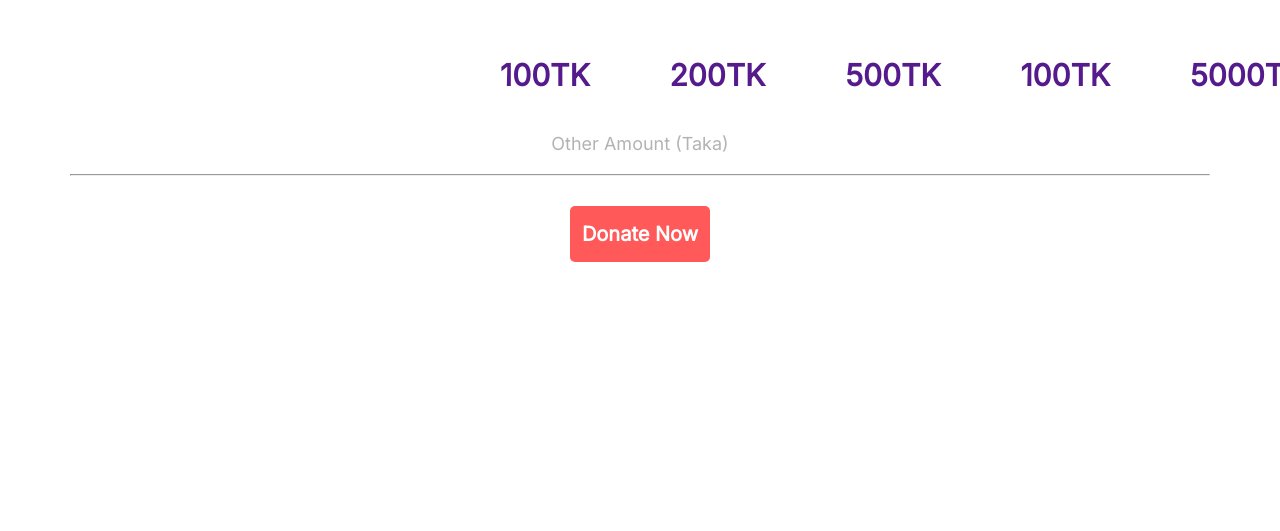
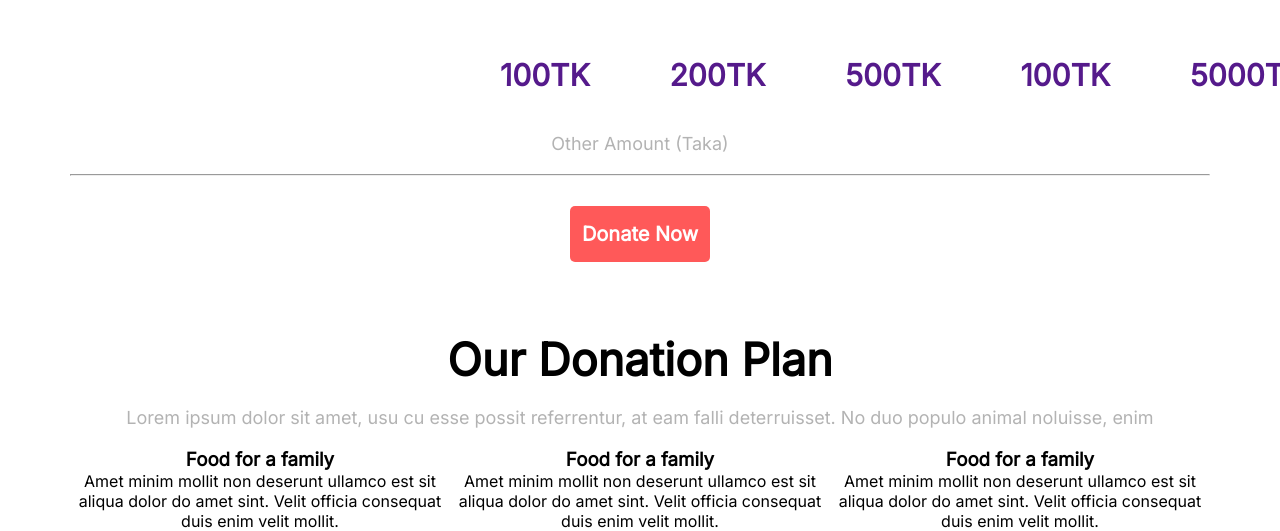
Before and after one commit to rezathedev/my-donate, a plain HTML site: page index.html in a window 1280 px wide. Shown: the part 838-1369 px from the top of the page. Before the commit the page ends 1100 px from the top, so only its background shows below. Drawn offline with Linux system fonts and the light colour scheme.

Commit message:
new section

```diff
--- a/index.html
+++ b/index.html
@@ -19,6 +19,7 @@
         </div>
     </header>
     <main>
+        <!-- Donate today section -->
         <section class="donate-today">
             <div>
                 <h3 class="section-title">Donate Today</h3>
@@ -39,6 +40,26 @@
                 <button class="button-primary">Donate Now</button>
             </div>
         </section>
+        <!-- Our donate plan section -->
+        <section class="our-donate-plan">
+            <div>
+                <h3 class="section-title">Our Donation Plan</h3>
+                <p class="section-description">Lorem ipsum dolor sit amet, usu cu esse possit referrentur, at eam falli deterruisset. No duo populo animal noluisse, enim</p>
+            </div>
+            <div class="donation-plans">
+                <div class="plan-1">
+                    <h3 class="do-plan-title">Food for a family</h3>
+                    <p class="do-plan-description">Amet minim mollit non deserunt ullamco est sit aliqua dolor do amet sint. Velit officia consequat duis enim velit mollit.</p>
+                </div>
+                <div class="plan-2">
+                    <h3 class="do-plan-title">Food for a family</h3>
+                    <p class="do-plan-description">Amet minim mollit non deserunt ullamco est sit aliqua dolor do amet sint. Velit officia consequat duis enim velit mollit.</p>
+                </div>
+                <div class="plan-3">
+                    <h3 class="do-plan-title">Food for a family</h3>
+                    <p class="do-plan-description">Amet minim mollit non deserunt ullamco est sit aliqua dolor do amet sint. Velit officia consequat duis enim velit mollit.</p>
+                </div>
+            </div>
     </main>
 
 </body>
--- a/styles/style.css
+++ b/styles/style.css
@@ -85,3 +85,12 @@ border: 0;
     border-radius: 5px;
 
 }
+/* Our donation plan section */
+.our-donate-plan {
+    text-align: center;
+    margin-top: 70px;
+    padding: 0 70px;
+}
+.donation-plans {
+    display: flex;
+}
```
